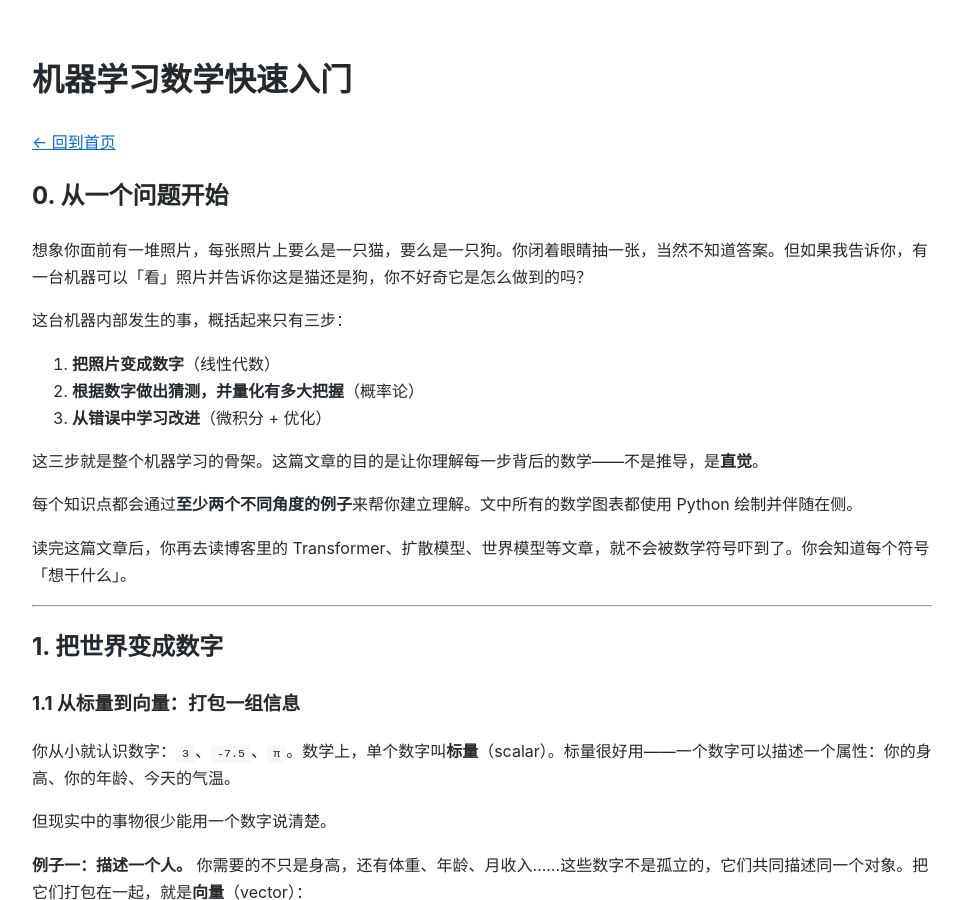
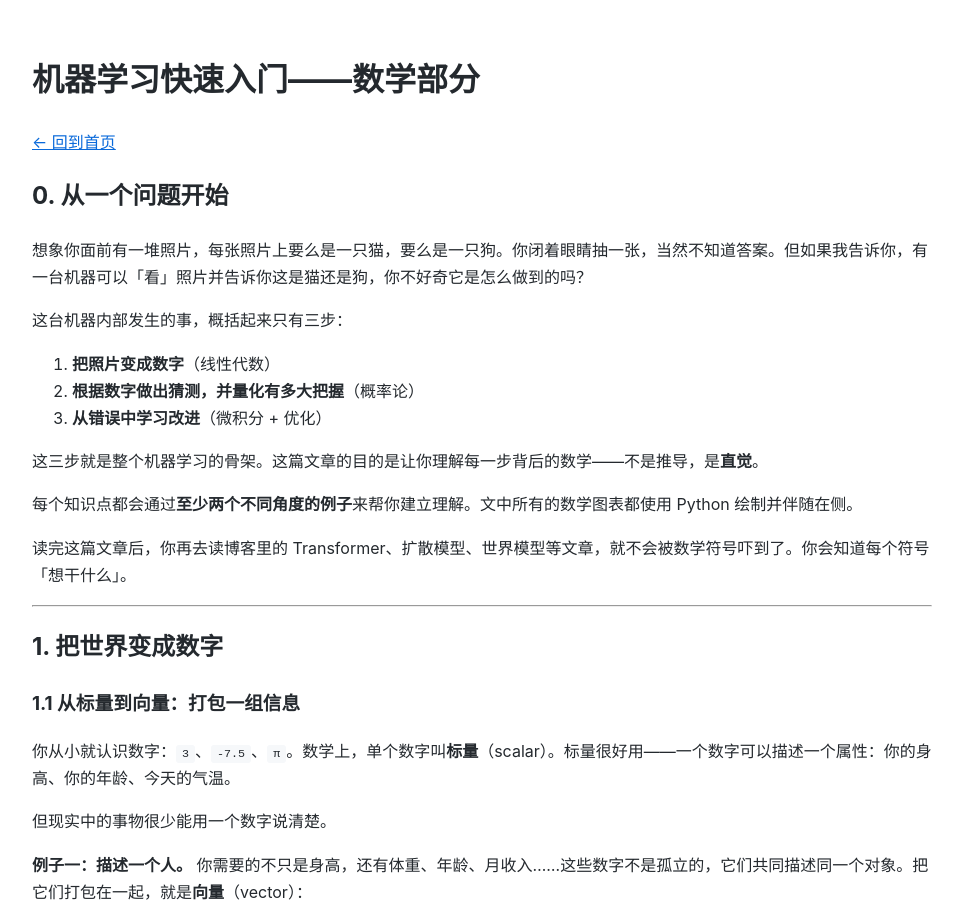
Before and after one commit to liuwwei3/liuwwei3.github.io, a Jekyll site: the page built from blogs/math-primer-for-ml.md, in a window 1280 px wide and 900 px high. Shown: the whole window, without its empty margins (158-1121 px from the left). Built offline with Jekyll 4.4.1, drawn with Linux system fonts in a browser that asks for light colours.

Commit message:
Publish: 机器学习快速入门——数学部分

```diff
--- a/blogs/math-primer-for-ml.md
+++ b/blogs/math-primer-for-ml.md
@@ -1,8 +1,8 @@
 ---
 layout: default
-title: 机器学习数学快速入门
+title: 机器学习快速入门——数学部分
 ---
-# 机器学习数学快速入门
+# 机器学习快速入门——数学部分
 [← 回到首页](..)
 
 
```
Also changed, not shown: index.md (+1 -1 lines), README.md.
